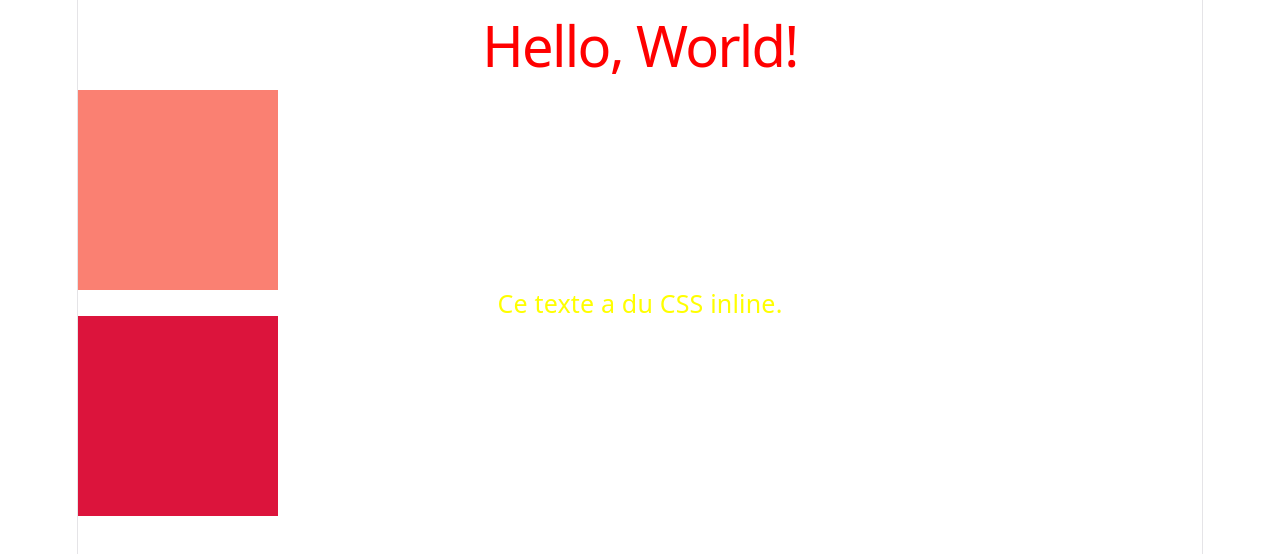
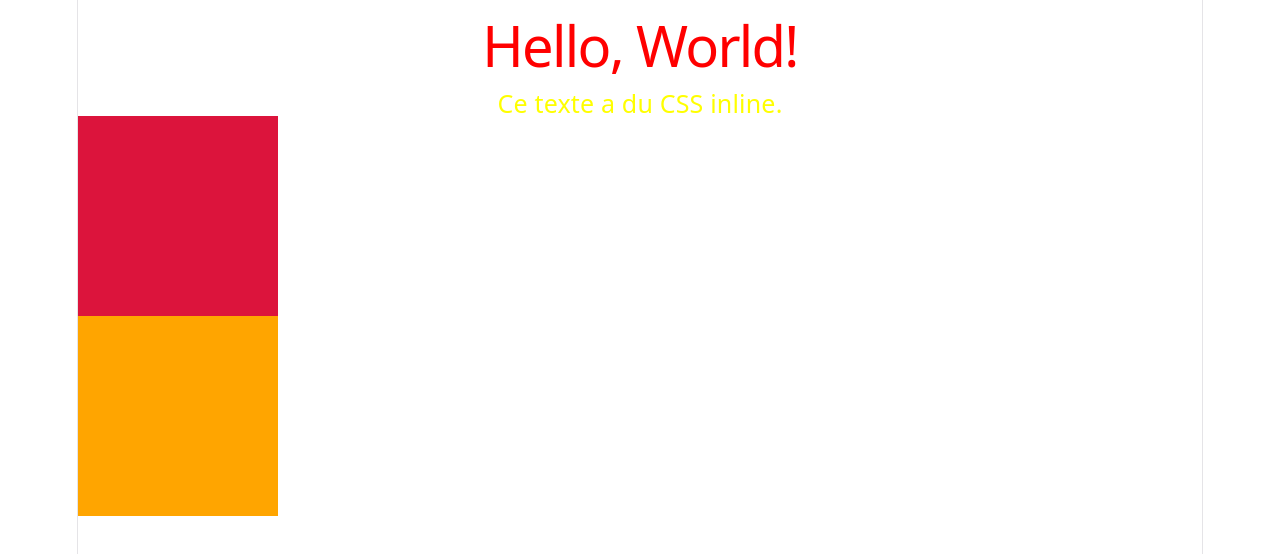
Before and after one commit to ngapsgeschaft/tuto-vue, a Vue app: page / in a window 1280 px wide. Shown: the top 554 px of the page. Built offline with nearby package versions, Linux system fonts and the light colour scheme.

Commit message:
ch#02(css): Importation d'une feuille de style de manière indépendante
...correspondant à un composant particulier.

```diff
--- /dev/null
+++ b/src/assets/styles/mystyle2.css
@@ -0,0 +1,5 @@
+.box-style-2 {
+    width: 200px;
+    height: 200px;
+    background: orange;
+}
--- a/src/components/MyComposant.vue
+++ b/src/components/MyComposant.vue
@@ -43,6 +43,7 @@
   <div class="box"></div>
   <div v-bind:style="inlineStyle">Ce texte a du CSS inline.</div>
   <div class="box-style"></div>
+  <div class="box-style-2"></div>
 </template>
 
 <script>
@@ -128,10 +129,10 @@
   }
 </script>
 
-<style>
+<style src="../assets/styles/mystyle2.css">
 .box {
   width: 200px;
   height: 200px;
-  background-color: salmon;
+  background-color: green;
 }
 </style>
```
